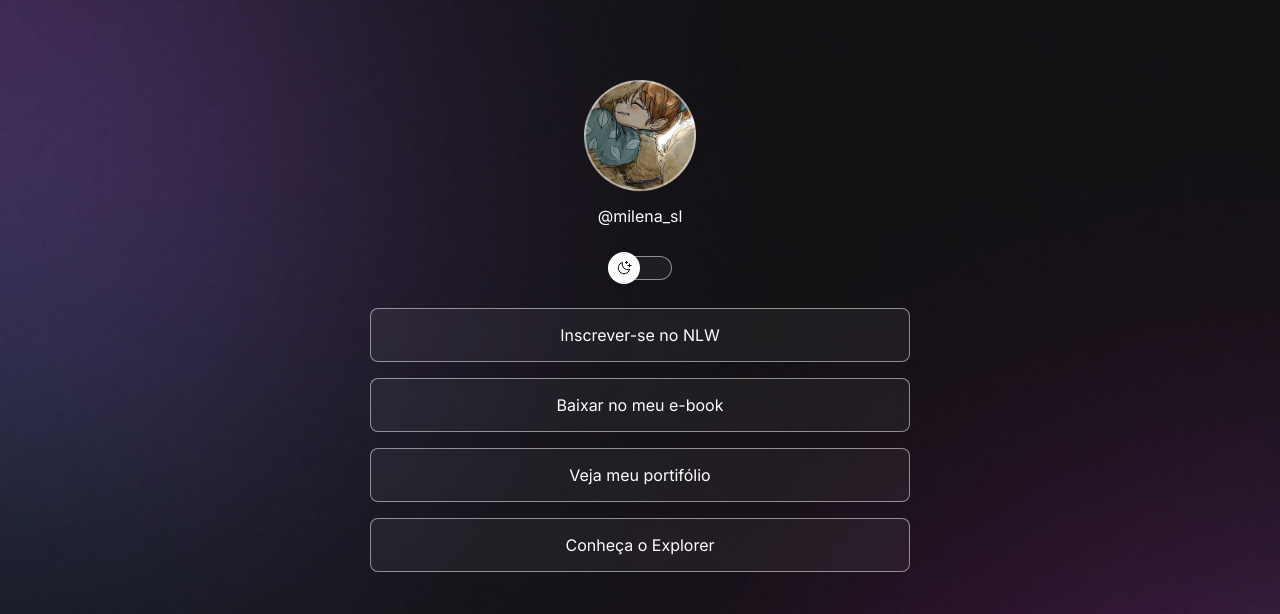
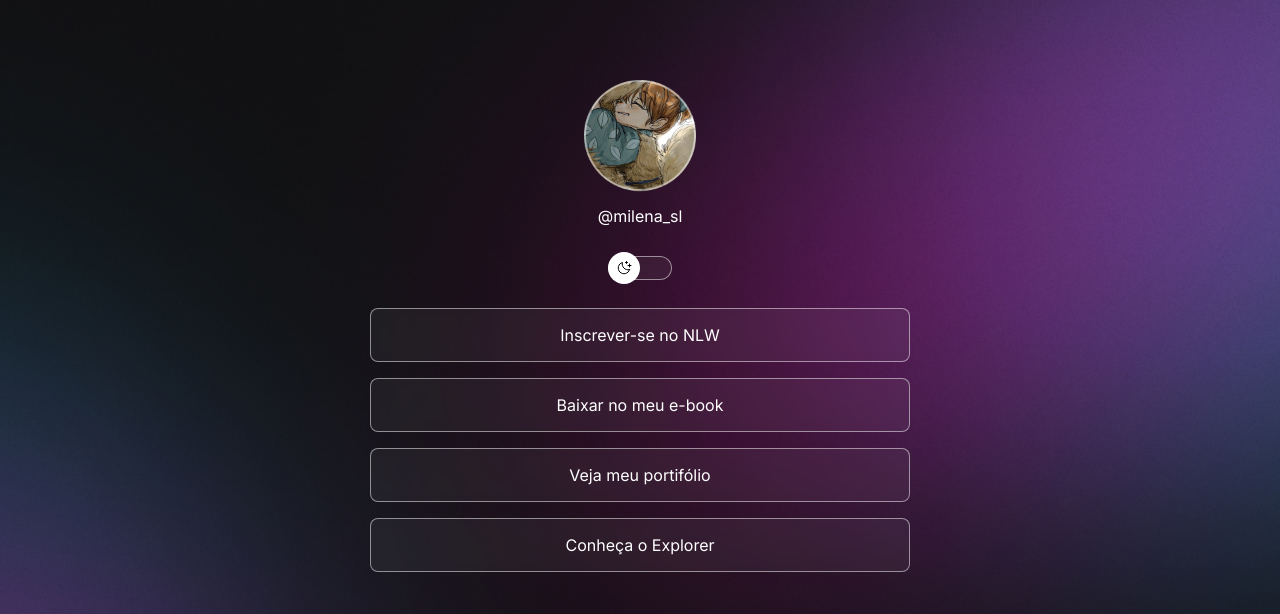
Before and after one commit to Milenasl/Projeto, a plain HTML site: page index.htm in a window 1280 px wide. Shown: the top 614 px of the page. Drawn offline with nearby package versions, Linux system fonts and the light colour scheme.

Commit message:
change name and background based on media queries

```diff
--- a/Style.css
+++ b/Style.css
@@ -4,9 +4,29 @@
   box-sizing: border-box;
 }
 
+:root {
+  --text-color: white;
+  --bg-url: url(./assets/bg-mobile.jpg);
+  --stroke-color: rgba(255, 255, 255, 0.5);
+  --surface-color: rgba(255, 255, 255, 0.05);
+  --surface-color-hover: rgba(0, 0, 0, 0.02);
+  --highlight-color: rgba(255, 255, 255, 0.2);
+  --switch-bg-url: url(./assets/moon-stars.svg);
+}
+
+.light {
+  --text-color: black;
+  --bg-url: url(./assets/bg-mobile-light.jpg);
+  --stroke-color: rgba(0, 0, 0, 0.5);
+  --surface-color: rgba(0, 0, 0, 0.05);
+  --surface-color-hover: rgba(0, 0, 0, 0.02);
+  --highlight-color: rgba(0, 0, 0, 0.1);
+  --switch-bg-url: url(./assets/sun.svg);
+}
+
 body {
   /*
-  background-image: url(./assents/bg-mobile.jpg);
+  background-image: url(./assets/bg-mobile.jpg);
   background-repeat: no-repeat;
   background-position: top center;
   background-size: cover;
@@ -14,26 +34,7 @@ body {
 
   /*background: color image repeat position/size */
   background: var(--bg-url) no-repeat top center/cover;
-}
-
-:root {
-  --text-color: white;
-  --bg-url: url(./assents/bg-mobile.jpg);
-  --stroke-color: rgba(255, 255, 255, 0.5);
-  --surface-color: rgba(255, 255, 255, 0.05);
-  --surface-color-hover: rgba(0, 0, 0, 0.02);
-  --highlight-color: rgba(255, 255, 255, 0.2);
-  --switch-bg-url: url(./assents/moon-stars.svg);
-}
-
-.light {
-  --text-color: black;
-  --bg-url: url(./assents/bg-mobile-light.jpg);
-  --stroke-color: rgba(0, 0, 0, 0.5);
-  --surface-color: rgba(0, 0, 0, 0.05);
-  --surface-color-hover: rgba(0, 0, 0, 0.02);
-  --highlight-color: rgba(0, 0, 0, 0.1);
-  --switch-bg-url: url(./assents/sun.svg);
+  height: 100vh;
 }
 
 body * {
@@ -172,3 +173,14 @@ footer {
   text-align: center;
   font-size: 14px;
 }
+
+/* media queries */
+@media (min-width: 700px) {
+  :root {
+    --bg-url: url(./assets/bg-desktop.jpg);
+  }
+
+  .light {
+    --bg-url: url(./assets/bg-desktop-light.jpg);
+  }
+}
--- a/index.htm
+++ b/index.htm
@@ -17,7 +17,7 @@
     <div id="container">
       <div id="profile">
         <img
-          src="./assents/avatar.png"
+          src="./assets/avatar.png"
           alt="Foto de um menino ruivo com blusa de manga azul abraçando uma raposa"
         />
         <p>@milena_sl</p>
--- a/script.js
+++ b/script.js
@@ -8,9 +8,9 @@ function toggleMode() {
   // substituir a imagem
   if (html.classList.contains("light")) {
     // se tiver light mode, adicionar a imagem light
-    img.setAttribute("src", "./assents/avatar-light.png")
+    img.setAttribute("src", "./assets/avatar-light.png")
   } else {
     // se tiver sem light mode, manter a imagem normal
-    img.setAttribute("src", "./assents/avatar.png")
+    img.setAttribute("src", "./assets/avatar.png")
   }
 }
```
Also changed, not shown: assets/avatar-light.png (renamed from assents/avatar-light.png), assets/avatar.png (renamed from assents/avatar.png), assets/bg-desktop-light.jpg (added), assets/bg-desktop.jpg (added), assets/bg-mobile-light.jpg (renamed from assents/bg-mobile-light.jpg), assets/bg-mobile.jpg (renamed from assents/bg-mobile.jpg), assets/moon-stars.svg (renamed from assents/moon-stars.svg), assets/sun.svg (renamed from assents/sun.svg).
